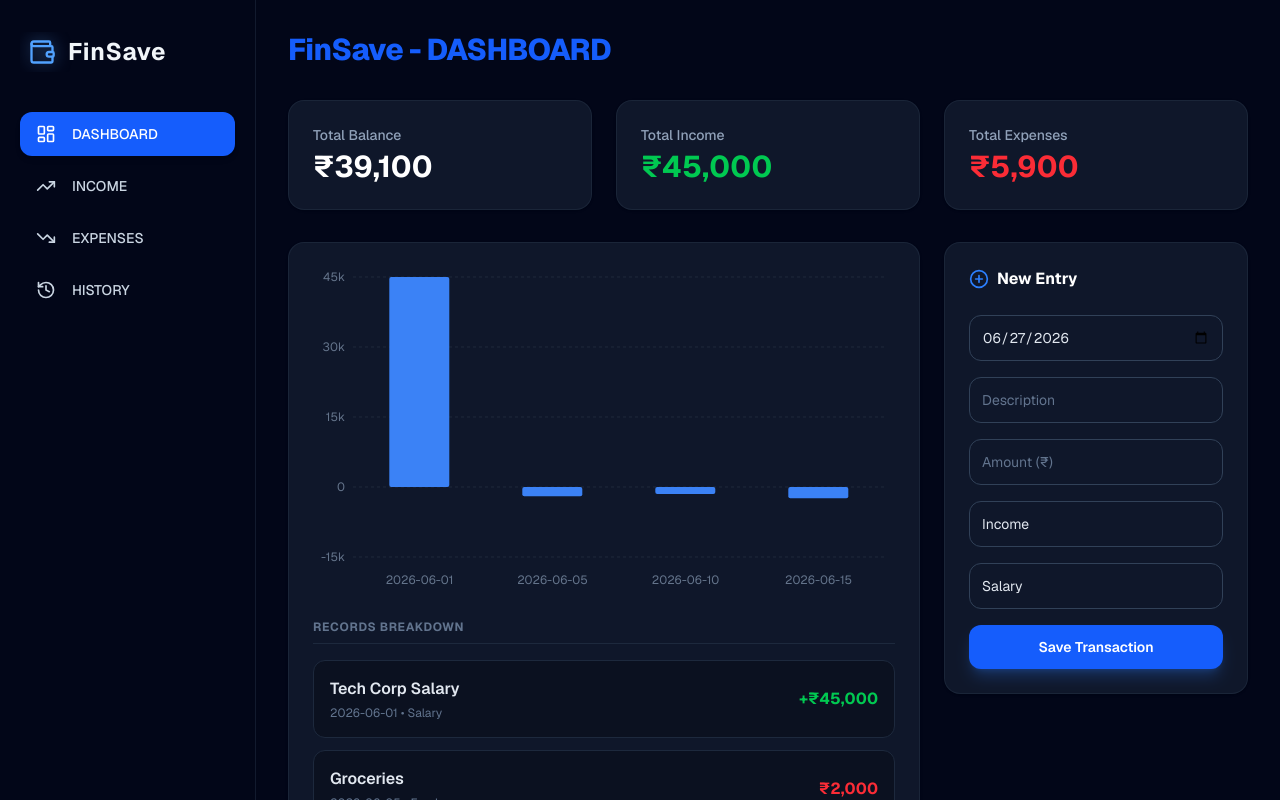
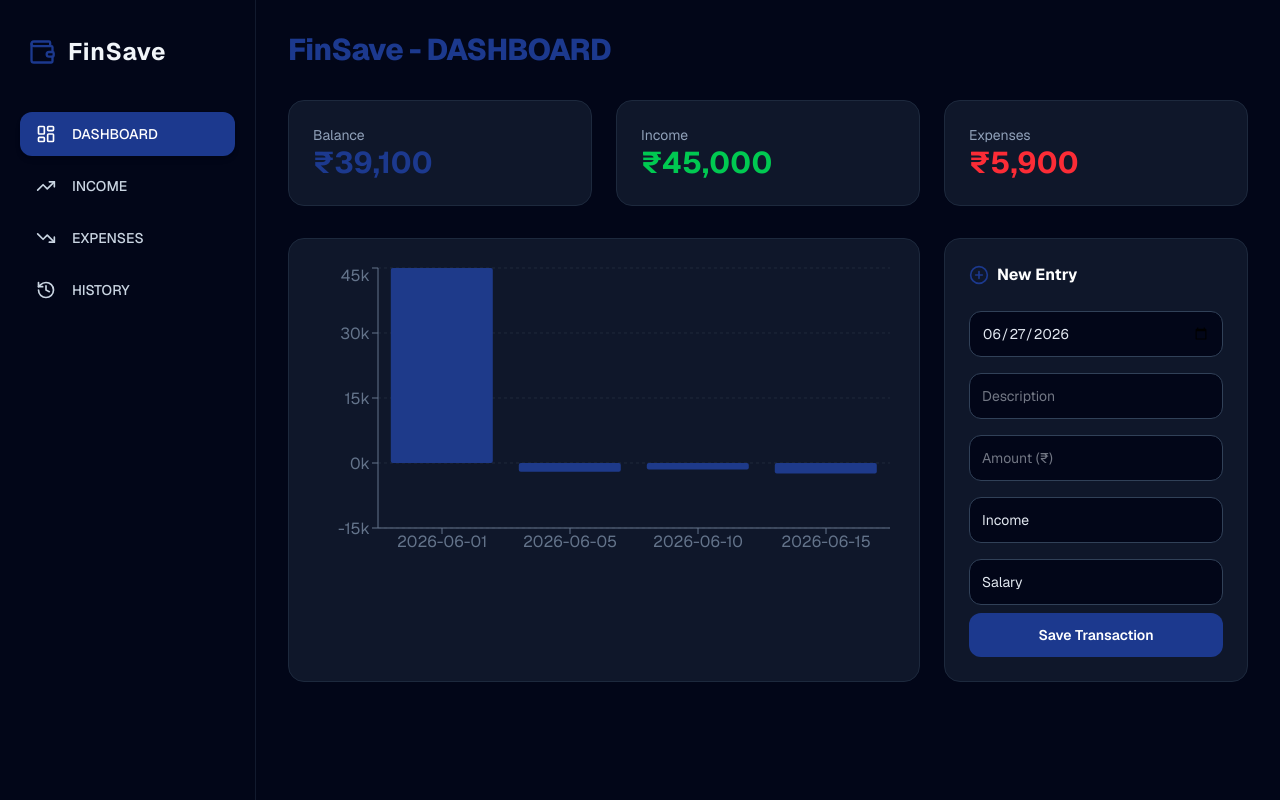
Before and after one commit to jaswanthr-dev/finsave-tracker, a Next.js app: page / in a window 1280 px wide. Shown: the top 800 px of the page. Built offline with nearby package versions, Linux system fonts and the light colour scheme.

Commit message:
feat: match exact UI from design screenshots

```diff
--- a/app/page.tsx
+++ b/app/page.tsx
@@ -1,7 +1,7 @@
 'use client';
 import { useState, useMemo, useEffect } from 'react';
 import { BarChart, Bar, XAxis, YAxis, CartesianGrid, Tooltip, ResponsiveContainer } from 'recharts';
-import { LayoutDashboard, Wallet, TrendingUp, TrendingDown, History, PlusCircle, Menu, Sun, Moon } from 'lucide-react';
+import { LayoutDashboard, Wallet, TrendingUp, TrendingDown, History, PlusCircle, Menu, Sun } from 'lucide-react';
 
 interface Transaction {
   id: number;
@@ -26,7 +26,6 @@ export default function FinSaveDashboard() {
   const [isMounted, setIsMounted] = useState<boolean>(false);
   const [isSidebarOpen, setIsSidebarOpen] = useState<boolean>(true);
   const [activePage, setActivePage] = useState<string>('DASHBOARD');
-
   const [transactions, setTransactions] = useState<Transaction[]>(INITIAL_DATA);
   const [formData, setFormData] = useState({ date: '2026-06-27', desc: '', amount: '', type: 'Income', category: 'Salary' });
 
@@ -49,124 +48,78 @@ export default function FinSaveDashboard() {
       type: formData.type,
       amount: formData.type === 'Expense' ? -Math.abs(Number(formData.amount)) : Math.abs(Number(formData.amount))
     };
-    setTransactions(prev => [...prev, newTx]);
-    setFormData(prev => ({ ...prev, desc: '', amount: '' }));
+    setTransactions((prev) => [...prev, newTx]);
+    setFormData((prev) => ({ ...prev, desc: '', amount: '' }));
   };
 
-  const filtered = transactions.filter((t: Transaction) => activePage === 'DASHBOARD' || activePage === 'HISTORY' ? true : (activePage === 'INCOME' ? t.type === 'Income' : t.type === 'Expense'));
+  const filtered = transactions.filter((t: Transaction) =>
+    activePage === 'DASHBOARD' || activePage === 'HISTORY' ? true :
+    (activePage === 'INCOME' ? t.type === 'Income' : t.type === 'Expense')
+  );
 
   if (!isMounted) return null;
 
   return (
     <div className="flex min-h-screen bg-slate-950 text-slate-100 font-sans">
-
-      {/* Sidebar Area - Updated for perfect icon scaling and centering */}
-      <aside className={`border-r border-slate-800/60 py-6 flex flex-col transition-all duration-300 ${isSidebarOpen ? 'w-64 px-5' : 'w-20 px-3'} bg-slate-950 relative z-20`}>
-
-        {/* Logo Section */}
+      <aside className={`border-r border-slate-800/60 py-6 flex flex-col transition-all duration-300 ${isSidebarOpen ? 'w-64 px-5' : 'w-20 px-3'} bg-slate-950`}>
         <div className={`flex items-center gap-3 mb-10 overflow-hidden h-10 mt-2 ${isSidebarOpen ? 'px-2' : 'justify-center'}`}>
-          <Wallet size={28} className="shrink-0 text-blue-400 drop-shadow-[0_0_8px_rgba(96,165,250,0.5)]" />
+          <Wallet size={28} className="shrink-0 text-blue-900" />
           {isSidebarOpen && <h1 className="text-2xl font-bold text-slate-100 tracking-wide whitespace-nowrap">FinSave</h1>}
         </div>
 
-        {/* Navigation Links */}
         <nav className="space-y-2">
-          {[ {name: 'DASHBOARD', icon: LayoutDashboard}, {name: 'INCOME', icon: TrendingUp}, {name: 'EXPENSES', icon: TrendingDown}, {name: 'HISTORY', icon: History} ].map(item => (
-            <button key={item.name} onClick={() => setActivePage(item.name)} className={`w-full flex items-center py-3 rounded-xl transition ${isSidebarOpen ? 'justify-start px-4' : 'justify-center'} ${activePage === item.name ? 'bg-blue-600 text-white shadow-md' : 'text-slate-300 hover:bg-slate-800/50'}`}>
+          {[ {name: 'DASHBOARD', icon: LayoutDashboard}, {name: 'INCOME', icon: TrendingUp}, {name: 'EXPENSES', icon: TrendingDown}, {name: 'HISTORY', icon: History} ].map((item) => (
+            <button key={item.name} onClick={() => setActivePage(item.name)} className={`w-full flex items-center py-3 rounded-xl transition ${isSidebarOpen ? 'justify-start px-4' : 'justify-center'} ${activePage === item.name ? 'bg-blue-900 text-white shadow-md' : 'text-slate-300 hover:bg-slate-800'}`}>
               <item.icon size={20} className="shrink-0" />
               {isSidebarOpen && <span className="ml-4 font-medium text-sm whitespace-nowrap">{item.name}</span>}
             </button>
           ))}
         </nav>
-
-        {/* Bottom Actions */}
-        <div className="mt-auto space-y-2 pt-6">
-          <button onClick={() => setIsSidebarOpen(!isSidebarOpen)} className={`w-full flex items-center py-3 text-slate-400 hover:text-slate-200 transition rounded-xl hover:bg-slate-800/50 ${isSidebarOpen ? 'justify-start px-4' : 'justify-center'}`}>
-            <Menu size={20} className="shrink-0" />
-            {isSidebarOpen && <span className="ml-4 text-sm whitespace-nowrap">Collapse</span>}
-          </button>
-          <button className={`w-full flex items-center py-3 text-slate-400 hover:text-slate-200 transition rounded-xl hover:bg-slate-800/50 ${isSidebarOpen ? 'justify-start px-4' : 'justify-center'}`}>
-            <Sun size={20} className="shrink-0"/>
-            {isSidebarOpen && <span className="ml-4 text-sm whitespace-nowrap">Light Mode</span>}
-          </button>
-        </div>
       </aside>
 
-      {/* Main Content Area */}
       <main className="flex-1 p-8 overflow-y-auto">
-        <h2 className="text-3xl font-extrabold text-blue-600 mb-8 tracking-tight">FinSave - {activePage}</h2>
+        <h2 className="text-3xl font-extrabold text-blue-900 mb-8 tracking-tight">FinSave - {activePage}</h2>
 
         <div className="grid grid-cols-1 md:grid-cols-3 gap-6 mb-8">
           {activePage === 'DASHBOARD' && (
             <>
-              <div className="p-6 rounded-2xl bg-[#0f172a] border border-slate-800/80 shadow-sm"><p className="text-slate-400 text-sm mb-1 font-medium">Total Balance</p><h3 className="text-3xl font-bold text-white">₹{stats.balance.toLocaleString('en-IN')}</h3></div>
-              <div className="p-6 rounded-2xl bg-[#0f172a] border border-slate-800/80 shadow-sm"><p className="text-slate-400 text-sm mb-1 font-medium">Total Income</p><h3 className="text-3xl font-bold text-green-500">₹{stats.income.toLocaleString('en-IN')}</h3></div>
-              <div className="p-6 rounded-2xl bg-[#0f172a] border border-slate-800/80 shadow-sm"><p className="text-slate-400 text-sm mb-1 font-medium">Total Expenses</p><h3 className="text-3xl font-bold text-red-500">₹{stats.expense.toLocaleString('en-IN')}</h3></div>
+              <div className="p-6 rounded-2xl bg-[#0f172a] border border-slate-800"><p className="text-slate-400 text-sm">Balance</p><h3 className="text-3xl font-bold text-blue-900">₹{stats.balance.toLocaleString('en-IN')}</h3></div>
+              <div className="p-6 rounded-2xl bg-[#0f172a] border border-slate-800"><p className="text-slate-400 text-sm">Income</p><h3 className="text-3xl font-bold text-green-500">₹{stats.income.toLocaleString('en-IN')}</h3></div>
+              <div className="p-6 rounded-2xl bg-[#0f172a] border border-slate-800"><p className="text-slate-400 text-sm">Expenses</p><h3 className="text-3xl font-bold text-red-500">₹{stats.expense.toLocaleString('en-IN')}</h3></div>
             </>
-          )}
-          {activePage === 'INCOME' && (
-            <div className="p-6 rounded-2xl bg-[#0f172a] border border-green-500/20 shadow-sm col-span-3"><p className="text-green-500/80 text-sm mb-1 font-medium">Total Income Tracked</p><h3 className="text-4xl font-bold text-green-500">₹{stats.income.toLocaleString('en-IN')}</h3></div>
-          )}
-          {activePage === 'EXPENSES' && (
-            <div className="p-6 rounded-2xl bg-[#0f172a] border border-red-500/20 shadow-sm col-span-3"><p className="text-red-500/80 text-sm mb-1 font-medium">Total Expenses Tracked</p><h3 className="text-4xl font-bold text-red-500">₹{stats.expense.toLocaleString('en-IN')}</h3></div>
-          )}
-          {activePage === 'HISTORY' && (
-            <div className="p-6 rounded-2xl bg-[#0f172a] border border-slate-800/80 shadow-sm col-span-3"><p className="text-slate-400 text-sm mb-1 font-medium">Transaction History</p><h3 className="text-4xl font-bold text-white">{transactions.length} Records</h3></div>
           )}
         </div>
 
         <div className="grid grid-cols-1 lg:grid-cols-3 gap-6">
-          <div className="lg:col-span-2 p-6 rounded-2xl bg-[#0f172a] border border-slate-800/80 shadow-sm">
-            <ResponsiveContainer width="100%" height={320}>
-              <BarChart data={filtered} margin={{ top: 10, right: 10, left: -20, bottom: 0 }}>
+          <div className="lg:col-span-2 p-6 rounded-2xl bg-[#0f172a] border border-slate-800">
+            <ResponsiveContainer width="100%" height={300}>
+              <BarChart data={filtered}>
                 <CartesianGrid strokeDasharray="3 3" stroke="#1e293b" vertical={false} />
-                <XAxis dataKey="date" stroke="#64748b" fontSize={12} tickLine={false} axisLine={false} dy={10} />
-                <YAxis stroke="#64748b" fontSize={12} tickLine={false} axisLine={false} tickFormatter={(val) => val >= 1000 || val <= -1000 ? `${val/1000}k` : val} />
+                <XAxis dataKey="date" stroke="#64748b" />
+                <YAxis stroke="#64748b" tickFormatter={(val: any) => `${val / 1000}k`} />
                 <Tooltip
-                  cursor={{fill: '#1e293b', opacity: 0.4}}
-                  contentStyle={{backgroundColor: '#020617', borderColor: '#1e293b', borderRadius: '8px', color: '#f8fafc'}}
-                  formatter={(value: number) => `₹${value.toLocaleString('en-IN')}`}
+                  formatter={(value: any) => `₹${Number(value).toLocaleString('en-IN')}`}
+                  contentStyle={{ backgroundColor: '#020617', borderColor: '#1e293b' }}
                 />
-                <Bar dataKey="amount" fill="#3b82f6" radius={[2, 2, 2, 2]} maxBarSize={60} />
+                <Bar dataKey="amount" fill="#1e3a8a" radius={[2, 2, 2, 2]} />
               </BarChart>
             </ResponsiveContainer>
-
-            <div className="mt-8 space-y-3">
-               <h3 className="text-xs font-bold text-slate-500 uppercase tracking-wider mb-4 border-b border-slate-800 pb-2">Records Breakdown</h3>
-               {filtered.map(t => (
-                  <div key={t.id} className="flex justify-between items-center p-4 rounded-xl border border-slate-800 bg-[#0b1120] hover:border-slate-700 transition">
-                     <div>
-                        <p className="font-semibold text-slate-200">{t.desc}</p>
-                        <p className="text-xs text-slate-500 mt-1">{t.date} • {t.category}</p>
-                     </div>
-                     <p className={`font-bold ${t.amount > 0 ? 'text-green-500' : 'text-red-500'}`}>
-                        {t.amount > 0 ? '+' : ''}₹{Math.abs(t.amount).toLocaleString('en-IN')}
-                     </p>
-                  </div>
-               ))}
-               {filtered.length === 0 && <p className="text-slate-500 text-sm text-center py-6">No records found for this section.</p>}
-            </div>
           </div>
 
-          <div className="p-6 rounded-2xl bg-[#0f172a] border border-slate-800/80 shadow-sm h-fit sticky top-8">
-            <h3 className="font-bold mb-6 flex items-center gap-2 text-white"><PlusCircle size={20} className="text-blue-500"/> New Entry</h3>
-
+          <div className="p-6 rounded-2xl bg-[#0f172a] border border-slate-800 h-fit">
+            <h3 className="font-bold mb-6 flex items-center gap-2 text-white"><PlusCircle size={20} className="text-blue-900"/> New Entry</h3>
             <div className="space-y-4">
-                <input type="date" className="w-full p-3 bg-transparent border border-slate-700 rounded-xl focus:border-blue-500 focus:ring-1 focus:ring-blue-500 outline-none text-slate-200 text-sm transition" onChange={(e) => setFormData({...formData, date: e.target.value})} value={formData.date}/>
-
-                <input type="text" placeholder="Description" className="w-full p-3 bg-transparent border border-slate-700 rounded-xl focus:border-blue-500 focus:ring-1 focus:ring-blue-500 outline-none text-slate-200 text-sm transition placeholder:text-slate-500" onChange={(e) => setFormData({...formData, desc: e.target.value})} value={formData.desc}/>
-
-                <input type="number" placeholder="Amount (₹)" className="w-full p-3 bg-transparent border border-slate-700 rounded-xl focus:border-blue-500 focus:ring-1 focus:ring-blue-500 outline-none text-slate-200 text-sm transition placeholder:text-slate-500" onChange={(e) => setFormData({...formData, amount: e.target.value})} value={formData.amount}/>
-
-                <select className="w-full p-3 bg-[#0f172a] border border-slate-700 rounded-xl focus:border-blue-500 outline-none text-slate-200 text-sm transition appearance-none" onChange={(e) => setFormData({...formData, type: e.target.value, category: e.target.value === 'Income' ? INCOME_CATEGORIES[0] : EXPENSE_CATEGORIES[0]})}>
-                <option value="Income">Income</option><option value="Expense">Expense</option>
+                <input type="date" className="w-full p-3 bg-slate-950 border border-slate-700 rounded-xl focus:border-blue-900 outline-none text-slate-200 text-sm transition" onChange={(e) => setFormData({...formData, date: e.target.value})} value={formData.date}/>
+                <input type="text" placeholder="Description" className="w-full p-3 bg-slate-950 border border-slate-700 rounded-xl focus:border-blue-900 outline-none text-slate-200 text-sm transition" onChange={(e) => setFormData({...formData, desc: e.target.value})} value={formData.desc}/>
+                <input type="number" placeholder="Amount (₹)" className="w-full p-3 bg-slate-950 border border-slate-700 rounded-xl focus:border-blue-900 outline-none text-slate-200 text-sm transition" onChange={(e) => setFormData({...formData, amount: e.target.value})} value={formData.amount}/>
+                <select className="w-full p-3 bg-slate-950 border border-slate-700 rounded-xl focus:border-blue-900 outline-none text-slate-200 text-sm transition appearance-none" onChange={(e) => setFormData({...formData, type: e.target.value, category: e.target.value === 'Income' ? INCOME_CATEGORIES[0] : EXPENSE_CATEGORIES[0]})}>
+                  <option className="bg-slate-900 text-slate-200" value="Income">Income</option>
+                  <option className="bg-slate-900 text-slate-200" value="Expense">Expense</option>
                 </select>
-
-                <select className="w-full p-3 bg-[#0f172a] border border-slate-700 rounded-xl focus:border-blue-500 outline-none text-slate-200 text-sm transition appearance-none mb-2" onChange={(e) => setFormData({...formData, category: e.target.value})} value={formData.category}>
-                {(formData.type === 'Income' ? INCOME_CATEGORIES : EXPENSE_CATEGORIES).map(c => <option key={c} value={c}>{c}</option>)}
+                <select className="w-full p-3 bg-slate-950 border border-slate-700 rounded-xl focus:border-blue-900 outline-none text-slate-200 text-sm transition appearance-none mb-2" onChange={(e) => setFormData({...formData, category: e.target.value})} value={formData.category}>
+                  {(formData.type === 'Income' ? INCOME_CATEGORIES : EXPENSE_CATEGORIES).map(c => <option key={c} className="bg-slate-900 text-slate-200" value={c}>{c}</option>)}
                 </select>
-
-                <button onClick={addTransaction} className="w-full bg-blue-600 hover:bg-blue-500 text-white p-3 rounded-xl font-semibold text-sm transition shadow-lg shadow-blue-500/25 mt-2">Save Transaction</button>
+                <button onClick={addTransaction} className="w-full bg-blue-900 hover:bg-blue-800 text-white p-3 rounded-xl font-semibold text-sm transition">Save Transaction</button>
             </div>
           </div>
         </div>
```
